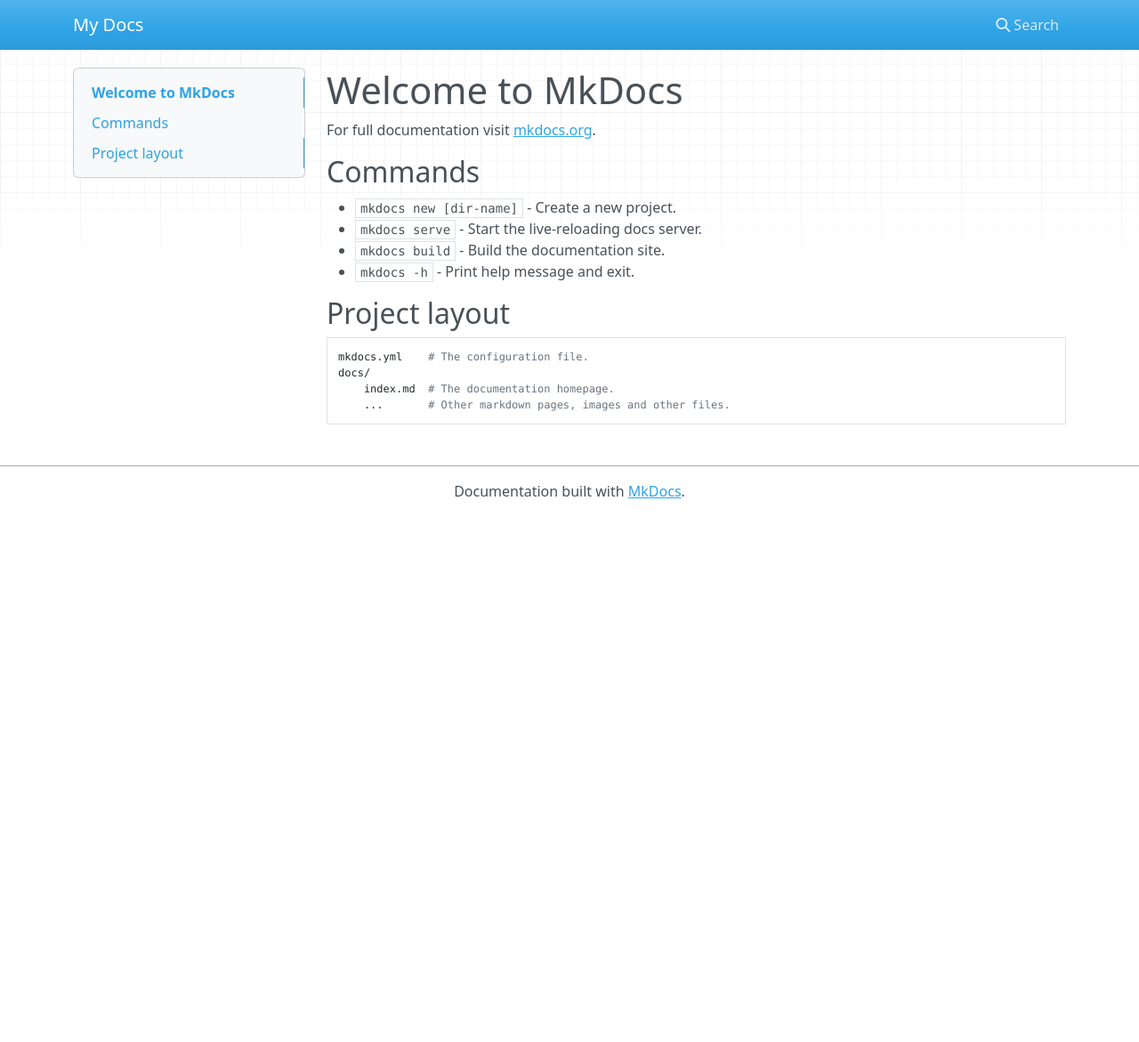
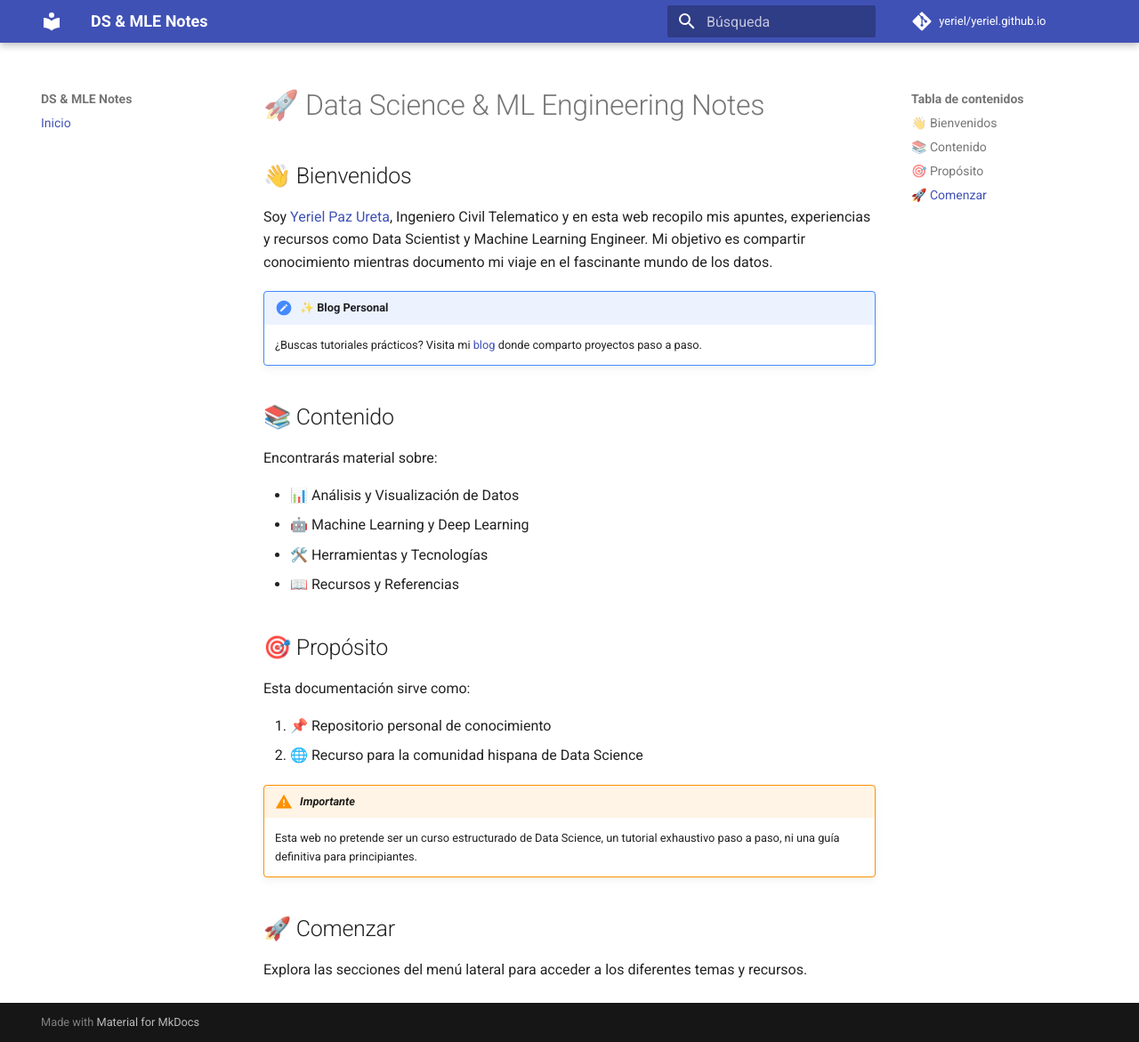
Before and after one commit to yeriel/yeriel.github.io, an MkDocs documentation site: the page built from docs/index.md, in a window 1280 px wide and 1171 px high. Shown: the whole window at 89% size. Built offline with MkDocs 1.6.1 and Material for MkDocs 9.7.7, drawn with Linux system fonts in a browser that asks for light colours; nearby versions of some CDN libraries; comment, search, counter and statistics services are not loaded.

Commit message:
initial configuration

```diff
--- a/docs/index.md
+++ b/docs/index.md
@@ -1,17 +1,33 @@
-# Welcome to MkDocs
+# 🚀 Data Science & ML Engineering Notes
 
-For full documentation visit [mkdocs.org](https://www.mkdocs.org).
+## 👋 Bienvenidos
 
-## Commands
+Soy [Yeriel Paz Ureta](https://www.linkedin.com/in/yeriel-paz/), Ingeniero Civil Telematico y en esta web recopilo mis apuntes, experiencias y recursos como Data Scientist y Machine Learning Engineer. Mi objetivo es compartir conocimiento mientras documento mi viaje en el fascinante mundo de los datos.
 
-* `mkdocs new [dir-name]` - Create a new project.
-* `mkdocs serve` - Start the live-reloading docs server.
-* `mkdocs build` - Build the documentation site.
-* `mkdocs -h` - Print help message and exit.
+!!! Nota "✨ Blog Personal"
+    ¿Buscas tutoriales prácticos? Visita mi [blog](https://fikai.vercel.app/about/) donde comparto proyectos paso a paso.
 
-## Project layout
+## 📚 Contenido
 
-    mkdocs.yml    # The configuration file.
-    docs/
-        index.md  # The documentation homepage.
-        ...       # Other markdown pages, images and other files.
+Encontrarás material sobre:
+
+- 📊 Análisis y Visualización de Datos
+- 🤖 Machine Learning y Deep Learning
+- 🛠️ Herramientas y Tecnologías
+- 📖 Recursos y Referencias
+
+## 🎯 Propósito
+
+Esta documentación sirve como:
+
+
+1. 📌 Repositorio personal de conocimiento
+2. 🌐 Recurso para la comunidad hispana de Data Science
+
+!!! warning "_Importante_"
+    Esta web no pretende ser un curso estructurado de Data Science, un tutorial exhaustivo paso a paso,
+    ni una guía definitiva para principiantes.
+
+## 🚀 Comenzar
+
+Explora las secciones del menú lateral para acceder a los diferentes temas y recursos.
--- /dev/null
+++ b/docs/javascripts/mathjax.js
@@ -0,0 +1,10 @@
+document$.subscribe(({ body }) => {
+    renderMathInElement(body, {
+      delimiters: [
+        { left: "$$",  right: "$$",  display: true },
+        { left: "$",   right: "$",   display: false },
+        { left: "\\(", right: "\\)", display: false },
+        { left: "\\[", right: "\\]", display: true }
+      ],
+    })
+  })
--- a/mkdocs.yml
+++ b/mkdocs.yml
@@ -1 +1,43 @@
-site_name: My Docs
+# Project information
+site_name: DS & MLE Notes
+site_url: https://yeriel.github.io/
+site_author: Yeriel Paz Ureta
+site_description:
+  Soy Yeriel, ML engineer and Data scientist,
+  y estas son mis notas
+
+# Repository
+repo_name: yeriel/yeriel.github.io
+repo_url: https://github.com/yeriel/yeriel.github.io
+
+# Configuration
+theme:
+  name: material
+  language: es
+  features:
+    - content.code.copy
+
+
+nav:
+  - Inicio: index.md
+
+# Additional configuration
+extra:
+  analytics:
+    provider: google
+    property: G-LS5X4V2NKZ
+
+markdown_extensions:
+  - admonition
+  - pymdownx.details
+  - pymdownx.superfences
+  - pymdownx.snippets
+  - footnotes
+  - codehilite:
+      guess_lang: false
+  - pymdownx.arithmatex:
+      generic: true
+
+extra_javascript:
+  - javascripts/mathjax.js
+  - https://unpkg.com/mathjax@3/es5/tex-mml-chtml.js
```
